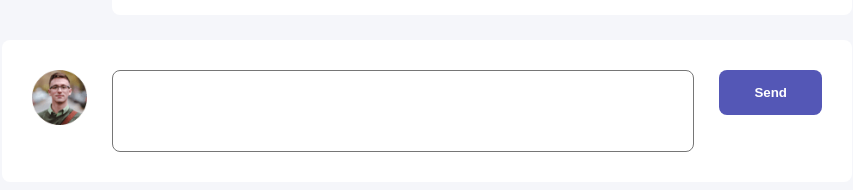
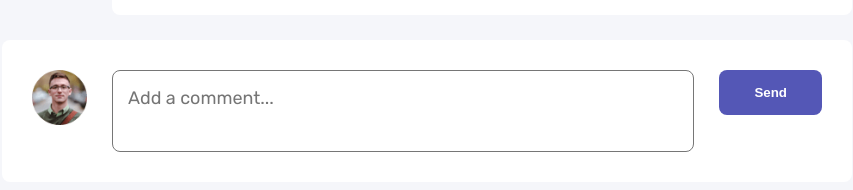
Before and after one commit to theritikshah/comment-component, a React (Create React App) app: page / in a window 1280 px wide. Shown: the part 858-1048 px from the top of the page, without its empty margins (213-1066 px from the left). Built offline with nearby package versions, Linux system fonts and the light colour scheme.

Commit message:
Add placeholder

```diff
--- a/src/component/App.jsx
+++ b/src/component/App.jsx
@@ -44,7 +44,11 @@ const App = () => {
       ))}
 
       {currentUser && (
-        <Editor onSubmit={handleSubmit} currentUser={currentUser} />
+        <Editor
+          onSubmit={handleSubmit}
+          placeholder="Add a comment..."
+          currentUser={currentUser}
+        />
       )}
     </div>
   );
--- a/src/component/Editor/index.jsx
+++ b/src/component/Editor/index.jsx
@@ -1,7 +1,8 @@
 import React, { useState, forwardRef } from "react";
 import styles from "./editor.module.scss";
 
-const Editor = forwardRef(({ onSubmit, currentUser, cta = "Send" }, ref) => {
+const Editor = forwardRef(
+  ({ onSubmit, currentUser, cta = "Send", placeholder = "" }, ref) => {
     const [value, setValue] = useState();
 
     function onChange(e) {
@@ -19,6 +20,7 @@ const Editor = forwardRef(({ onSubmit, currentUser, cta = "Send" }, ref) => {
           name="comment"
           id="comment-input"
           ref={ref}
+          placeholder={placeholder}
         ></textarea>
         <button
           className={styles.send}
@@ -31,6 +33,7 @@ const Editor = forwardRef(({ onSubmit, currentUser, cta = "Send" }, ref) => {
         </button>
       </div>
     );
-});
+  }
+);
 
 export default Editor;
```
Lines whose indentation alone changed are shown as unchanged.
